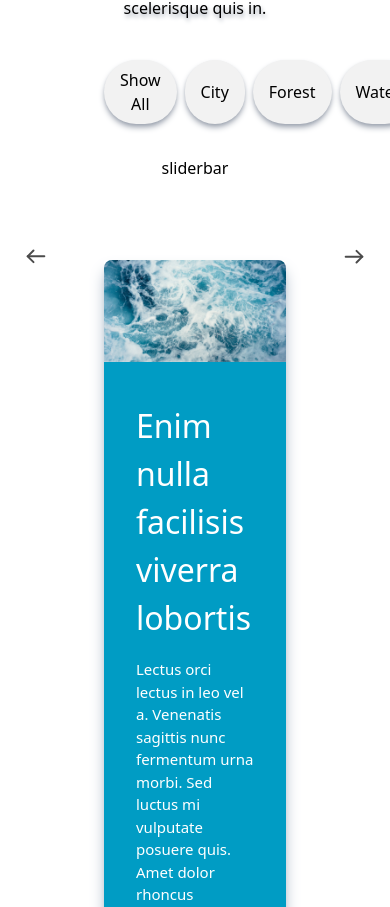
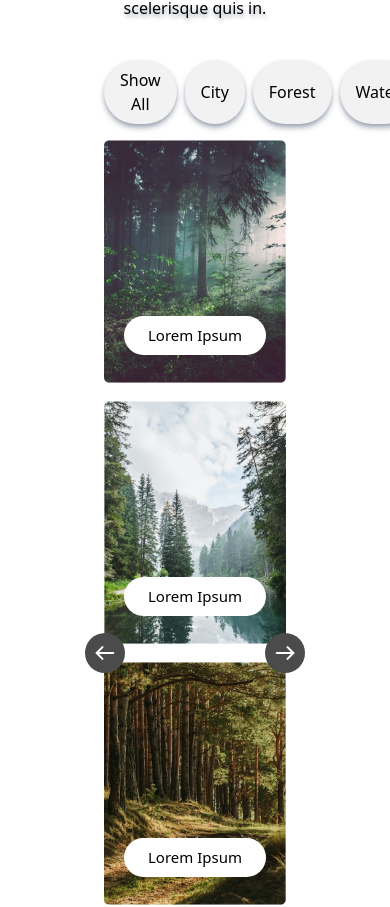
Before and after one commit to Eleni-Ke/Probeaufgabe-Alpha-Alpaka, a React (Create React App) app: page / in a window 390 px wide. Shown: the part 2532-3439 px from the top of the page. Built offline with nearby package versions, Linux system fonts and the light colour scheme.

Commit message:
responsiveness

```diff
--- a/src/Components/Content/SliderSection/Slider.jsx
+++ b/src/Components/Content/SliderSection/Slider.jsx
@@ -1,7 +1,7 @@
 const Slider = (props) => {
   return (
     <div
-      className="relative hidden duration-200 ease-linear"
+      className="relative hidden custom:block duration-200 ease-linear"
       data-carousel-item
     >
       <img src={props.image.link} alt="trees" className=" w-full" />
--- a/src/Components/Content/SliderSection/SliderSection.jsx
+++ b/src/Components/Content/SliderSection/SliderSection.jsx
@@ -22,8 +22,8 @@ const SliderSection = () => {
           Water
         </button>
       </div>
-      <div>
-        <div className="grid custom:grid-cols-4 gap-[18px] my-4 overflow-hidden">
+      <div className="relative">
+        <div className="grid sm:grid-cols-2 md:grid-cols-3 lg:grid-cols-4 gap-[18px] my-4 overflow-hidden">
           {forestImages.map((image) => {
             return <Slider key={image.id} image={image} />;
           })}
@@ -31,25 +31,29 @@ const SliderSection = () => {
         <div>sliderbar</div>
         <button
           type="button"
-          class="absolute top-0 left-0 z-10 flex items-center justify-center h-full px-4 cursor-pointer group focus:outline-none"
+          class="absolute top-[-20px] left-[-35px] z-10 flex items-center justify-center h-full px-4 cursor-pointer group focus:outline-none"
           data-carousel-prev
         >
-          <span class="inline-flex items-center justify-center w-10 h-10 rounded-full bg-white/30 dark:bg-gray-800/30 group-hover:bg-white/50 dark:group-hover:bg-gray-800/60 group-focus:ring-4 group-focus:ring-white dark:group-focus:ring-gray-800/70 group-focus:outline-none">
+          <span className="inline-flex items-center justify-center w-10 h-10 rounded-full bg-[#4B4B4B] text-white">
             <img
-              src="images/RightArrow.svg"
-              alt="left arrow"
+              src="images/white-right-arrow.svg"
+              alt="right arrow"
               className="transform rotate-180"
             />
-            <span class="sr-only">Previous</span>
+            <span class="sr-only">Next</span>
           </span>
         </button>
         <button
           type="button"
-          class="absolute top-0 right-0 z-10 flex items-center justify-center h-full px-4 cursor-pointer group focus:outline-none"
+          class="absolute top-[-20px] right-[-35px] z-10 flex items-center justify-center h-full px-4 cursor-pointer group focus:outline-none"
           data-carousel-next
         >
-          <span class="inline-flex items-center justify-center w-10 h-10 rounded-full bg-white/30 dark:bg-gray-800/30 group-hover:bg-white/50 dark:group-hover:bg-gray-800/60 group-focus:ring-4 group-focus:ring-white dark:group-focus:ring-gray-800/70 group-focus:outline-none">
-            <img src="images/RightArrow.svg" alt="right arrow" />
+          <span className="inline-flex items-center justify-center w-10 h-10 rounded-full bg-[#4B4B4B] text-white">
+            <img
+              src="images/white-right-arrow.svg"
+              alt="right arrow"
+              className=""
+            />
             <span class="sr-only">Next</span>
           </span>
         </button>
```
Also changed, not shown: public/images/white-right-arrow.svg (added).
